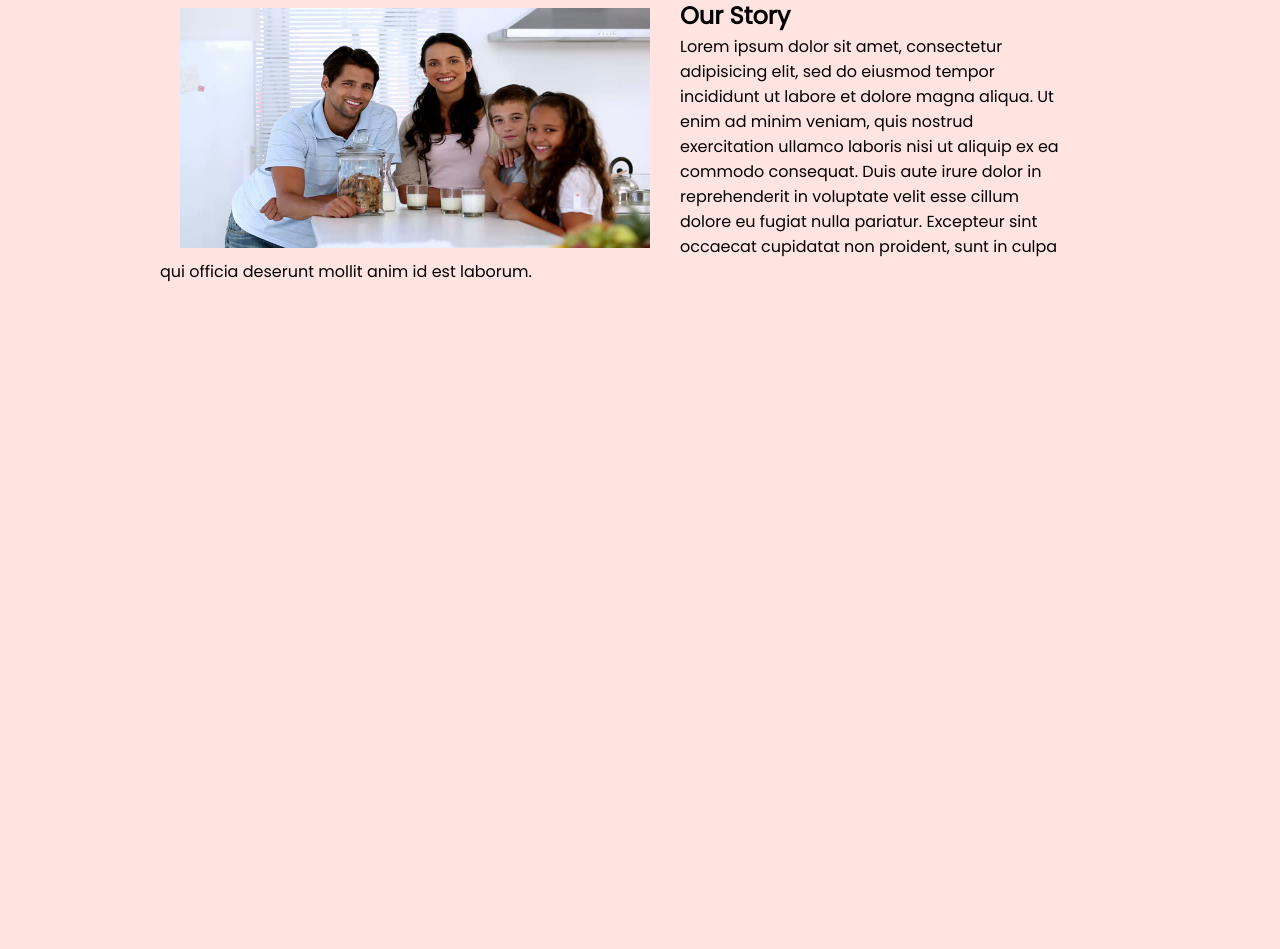
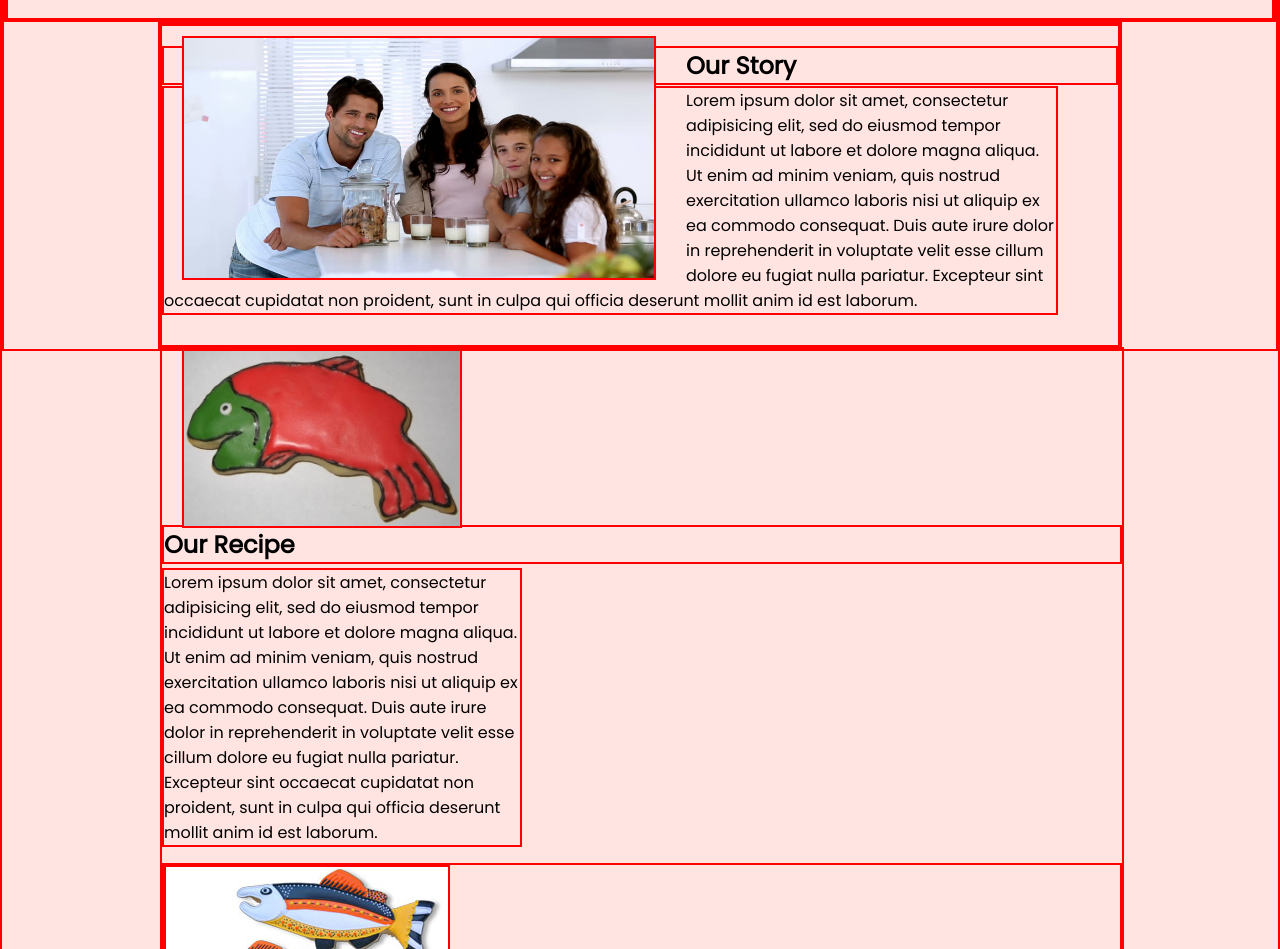
Before and after one commit to caylazabel/salmon_cookie_project, a plain HTML site: page index.html in a window 1280 px wide. Shown: the part 253-1202 px from the top of the page. Before the commit the page ends 800 px from the top, so only its background shows below. Drawn offline with Linux system fonts and the light colour scheme.

Commit message:
added html and css

```diff
--- a/index.html
+++ b/index.html
@@ -25,7 +25,15 @@
         <h2>Our Story</h2>
         <p> Lorem ipsum dolor sit amet, consectetur adipisicing elit, sed do eiusmod tempor incididunt ut labore et dolore magna aliqua. Ut enim ad minim veniam, quis nostrud exercitation ullamco laboris nisi ut aliquip ex ea commodo consequat. Duis aute irure dolor in reprehenderit in voluptate velit esse cillum dolore eu fugiat nulla pariatur. Excepteur sint occaecat cupidatat non proident, sunt in culpa qui officia deserunt mollit anim id est laborum.</p>
       </section>
-
+      <section class="section_two">
+        <img class="frosted_cookies" src="images/frosted-cookie.jpg">
+        <h2>Our Recipe</h2>
+        <p> Lorem ipsum dolor sit amet, consectetur adipisicing elit, sed do eiusmod tempor incididunt ut labore et dolore magna aliqua. Ut enim ad minim veniam, quis nostrud exercitation ullamco laboris nisi ut aliquip ex ea commodo consequat. Duis aute irure dolor in reprehenderit in voluptate velit esse cillum dolore eu fugiat nulla pariatur. Excepteur sint occaecat cupidatat non proident, sunt in culpa qui officia deserunt mollit anim id est laborum.</p>
+      <section class="section_three">
+        <img class="fishie" src="images/fish.jpg">
+        <h2> About</h2>
+        <p>Lorem ipsum dolor sit amet, consectetur adipisicing elit, sed do eiusmod tempor incididunt ut labore et dolore magna aliqua. Ut enim ad minim veniam, quis nostrud exercitation ullamco laboris nisi ut aliquip ex ea commodo consequat. Duis aute irure dolor in reprehenderit in voluptate velit esse cillum dolore eu fugiat nulla pariatur. Excepteur sint occaecat cupidatat non proident, sunt in culpa qui officia deserunt mollit anim id est laborum.</p>
+      </section>
     <script src="app.js"></script>
   </body>
 </html>
--- a/styles.css
+++ b/styles.css
@@ -1,5 +1,7 @@
 
-
+* {
+  border: 2px solid red;
+}
 
 body {
   margin: 0px;
@@ -29,8 +31,35 @@ main{
   margin: 0 auto;
 }
 
-h2{
+.section_one h2{
   margin-bottom: -15px;
+
+}
+
+.section_one p{
+  margin-right: 60px;
+  margin-bottom: 30px;
+}
+
+.section_two{
+  width: 960px;
+  margin: 0 auto;
+  float: left;
+}
+
+.frosted_cookies{
+  margin-right: 30px;
+  margin-left: 20px;
+
+}
+.section_two p{
+  margin-right: 600px;
+  margin-top: -15px;
+
+}
+
+.section_two h2{
+  margin-top: -10px;
 }
 
 .top{
@@ -57,6 +86,7 @@ h2{
   margin-left: 20px;
 }
 
-p {
-  margin-right: 60px;
+.section_three {
+width:
+
 }
```
